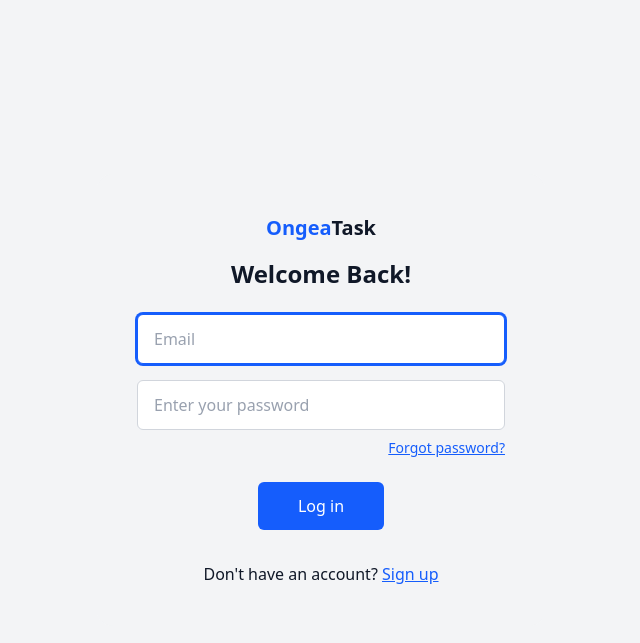
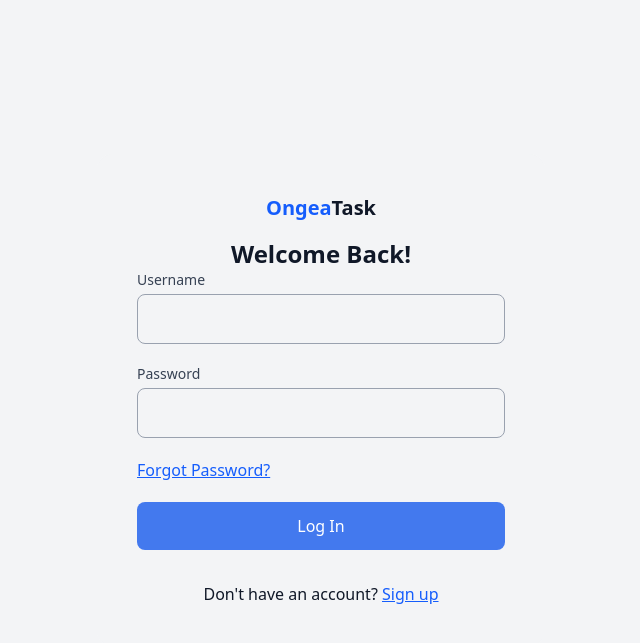
Before and after one commit to Ongea-Tech/OngeaTask, a Flask app: page /auth/login in a window 1280 px wide. Shown: the top 643 px of the page, without its empty margins (319-959 px from the left). Run offline with Flask 3, Linux system fonts and the light colour scheme; style sheets or scripts are compiled from the project's sources.

Commit message:
Implements flask forms

```diff
--- a/app/__init__.py
+++ b/app/__init__.py
@@ -15,6 +15,8 @@ def create_app():
 
     app.config['SQLALCHEMY_DATABASE_URI'] = os.getenv("DATABASE_URL")
     app.config['SQLALCHEMY_TRACK_MODIFICATIONS'] = False
+    app.config['SECRET_KEY'] = os.getenv("SECRET_KEY")
+    app.config["WTF_CSRF_ENABLED"] = True
 
     db.init_app(app)
     mail.init_app(app)
--- a/app/auth_routes.py
+++ b/app/auth_routes.py
@@ -5,19 +5,22 @@ from itsdangerous import URLSafeTimedSerializer
 from flask import current_app
 from flask_mail import Message
 from app import mail
+from app.forms import ForgotPasswordForm, LogInForm, SignUpForm, ResetPasswordForm
 
 
 auth = Blueprint('auth', __name__)
 
 @auth.route('/signup', methods=['GET', 'POST'])
 def signup():
-    if request.method == 'POST':
-        username = request.form.get('username')
-        first_name = request.form.get('first_name')
-        last_name = request.form.get('last_name')
-        email = request.form.get('email')
-        password = request.form.get('password')
-        confirm_password = request.form.get('confirm_password')
+    """Gets new user data and adds them to the database"""
+    form = SignUpForm()
+    if form.validate_on_submit():
+        username = form.username.data
+        first_name = form.first_name.data
+        last_name = form.last_name.data
+        email = form.email.data
+        password = form.password.data
+        confirm_password = form.confirm_password.data
 
         # Check if user already exists
         if User.query.filter_by(username=username).first():
@@ -37,14 +40,16 @@ def signup():
         flash('Account created. Please log in.')
         return redirect(url_for('auth.login'))
 
-    return render_template('signup.html')
+    return render_template('signup.html', form=form)
 
 
 @auth.route('/login', methods=['GET', 'POST'])
 def login():
-    if request.method == 'POST':
-        username = request.form.get('username')
-        password = request.form.get('password')
+    """Logs in existing user"""
+    form = LogInForm()
+    if form.validate_on_submit:
+        username = form.username.data
+        password = form.password.data
 
         user = User.query.filter_by(username=username).first()
         if user and user.check_password(password):
@@ -55,12 +60,14 @@ def login():
         else:
             flash('Invalid credentials')
 
-    return render_template('login.html')
+    return render_template('login.html', form=form)
 
 @auth.route('/forgot-password', methods=['GET', 'POST'])
 def forgot_password():
-    if request.method == 'POST':
-        email = request.form.get('email')
+    """Sends link to existing user for password reset"""
+    form = ForgotPasswordForm()
+    if form.validate_on_submit:
+        email = form.email.data
         user = User.query.filter_by(email=email).first()
 
         if user:
@@ -77,11 +84,12 @@ def forgot_password():
             return redirect(url_for('auth.login'))
         else:
             flash('No account found with that email.')
-    return render_template('forgot_password.html')
+    return render_template('forgot_password.html', form=form)
 
 
 @auth.route('/reset-password/<token>', methods=['GET', 'POST'])
 def reset_password(token):
+    """Enables password reset"""
     email = confirm_token(token)
 
     if not email:
@@ -90,7 +98,8 @@ def reset_password(token):
 
     user = User.query.filter_by(email=email).first_or_404()
 
-    if request.method == 'POST':
+    form = ResetPasswordForm()
+    if form.validate_on_submit:
         new_password = request.form.get('new_password')
         confirm_password = request.form.get('confirm_password')
 
@@ -106,15 +115,18 @@ def reset_password(token):
 
 @auth.route('/logout')
 def logout():
+    """logs out user"""
     session.clear()
     flash('Logged out.')
     return redirect(url_for('auth.login'))
 
 def generate_token(email):
+    """Generates password token"""
     serializer = URLSafeTimedSerializer(current_app.secret_key)
     return serializer.dumps(email, salt='password-reset-salt')
 
 def confirm_token(token, expiration=3600):
+    """confirms password token"""
     serializer = URLSafeTimedSerializer(current_app.secret_key)
     try:
         email = serializer.loads(token, salt='password-reset-salt', max_age=expiration)
--- /dev/null
+++ b/app/forms.py
@@ -0,0 +1,25 @@
+from flask_wtf import FlaskForm
+from wtforms import StringField, SubmitField, TextAreaField, PasswordField, BooleanField
+from wtforms.validators import DataRequired, Email, Length
+
+class ForgotPasswordForm(FlaskForm):
+    email = StringField("Email", validators=[DataRequired(message="Email is required!"), Email(message="Invalid email")], filters=[lambda x: x.strip() if x else x])
+    submit = SubmitField("Submit")
+
+class SignUpForm(FlaskForm):
+    username = StringField("Username", validators=[DataRequired(message="User name is required")], filters=[lambda x: x.strip() if x else x])
+    first_name = StringField("First Name", validators=[DataRequired(message="First name is required")], filters=[lambda x: x.strip() if x else x])
+    last_name = StringField("Last name", validators=[DataRequired(message="Last name is required")], filters=[lambda x: x.strip() if x else x])
+    email = StringField("Email", validators=[DataRequired(message="Email is required!"), Email(message="Invalid email")], filters=[lambda x: x.strip() if x else x])
+    password = PasswordField('New Password', validators=[DataRequired(message="Password Required"), Length(min=6, max=20, message="Password must be between 6 and 20 characters")])
+    confirm_password = PasswordField("Repeat Password", validators=[DataRequired()])
+    submit = SubmitField('Sign Up')
+
+class LogInForm(FlaskForm):
+    username = StringField("Username", validators=[DataRequired(message="User name is required")], filters=[lambda x: x.strip() if x else x])
+    password = PasswordField('Password', validators=[DataRequired()])
+    submit = SubmitField('Log In')
+
+class ResetPasswordForm(FlaskForm):
+    email = StringField("Email", validators=[DataRequired(message="Email is required!"), Email(message="Invalid email")], filters=[lambda x: x.strip() if x else x])
+    submit = SubmitField('Request Password Reset')
--- a/app/routes.py
+++ b/app/routes.py
@@ -17,7 +17,7 @@ def index():
     return render_template('index.html', tasks=active_tasks)
 
 
-@routes.route('/login')
+@routes.route('/login', methods=['GET', 'POST'])
 def login():
     return render_template('login.html')
 
--- a/app/templates/index.html
+++ b/app/templates/index.html
@@ -5,7 +5,7 @@
   <meta charset="UTF-8" />
   <title>My To-Do List</title>
   <link rel="stylesheet" href="{{ url_for('static', filename='dist/output.css') }}">
-  <!-- <link rel="stylesheet" href="{{ url_for('static', filename='styles.css') }}" /> -->
+  <link rel="stylesheet" href="{{ url_for('static', filename='styles.css') }}" />
   <link rel="stylesheet" href="https://cdnjs.cloudflare.com/ajax/libs/font-awesome/6.5.1/css/all.min.css" />
   {% block head %}{% endblock %}
 </head>
--- a/app/templates/login.html
+++ b/app/templates/login.html
@@ -25,45 +25,54 @@
       </h1>
 
       <!-- Form -->
-      <form class="mt-6" method="post">
+      <form id="loginForm" method="POST" action="{{ url_for('auth.login') }}" class="space-y-5">
+        {{ form.hidden_tag() }}
+
         <!-- Username / Email -->
         <div>
-          <input
-            type="text"
-            name="username"
-            placeholder="Email"
-            required
-            autofocus
-            class="w-full bg-white rounded-md border border-gray-300 px-4 py-3 text-gray-900 placeholder-gray-400 focus:outline-none focus:ring-2 focus:ring-blue-600 focus:border-blue-600"
-          />
+          {{ form.username.label(class_="block text-sm font-medium text-gray-700 mb-1") }}
+          {{ form.username(
+              class_="block w-full border border-gray-400 rounded-lg px-4 py-3 text-gray-700 focus:ring-[#4379EE] focus:border-[#4379EE]"
+          ) }}
+
+          {% if form.username.errors %}
+            {% for err in form.username.errors %}
+              <p class="text-sm text-red-600 mt-1">{{ err }}</p>
+            {% endfor %}
+          {% endif %}
         </div>
 
         <!-- Password + Forgot password -->
         <div class="mt-4">
-          <input
-            type="password"
-            name="password"
-            placeholder="Enter your password"
-            required
-            class="w-full bg-white rounded-md border border-gray-300 px-4 py-3 text-gray-900 placeholder-gray-400 focus:outline-none focus:ring-2 focus:ring-blue-600 focus:border-blue-600"
-          />
-          <div class="flex justify-end mt-2">
+          {{ form.password.label(class_="block text-sm font-medium text-gray-700 mb-1") }}
+          {{ form.password(
+              class_="block w-full border border-gray-400 rounded-lg px-4 py-3 text-gray-700 focus:ring-[#4379EE] focus:border-[#4379EE]"
+          ) }}
+
+          {% if form.password.errors %}
+            {% for err in form.password.errors %}
+              <p class="text-sm text-red-600 mt-1">{{ err }}</p>
+            {% endfor %}
+          {% endif %}
+        </div>
+
+        <div>
+          <p class="text-base text-gray-900">
             <a
               href="{{ url_for('auth.forgot_password') }}"
-              class="text-sm text-blue-600 underline hover:text-blue-700"
+              class="text-blue-600 font-medium underline hover:text-blue-700"
             >
-              Forgot password?
+              Forgot Password?
             </a>
-          </div>
+          </p>
         </div>
 
         <!-- Login button -->
-        <button
-          type="submit"
-          class="block mx-auto bg-blue-600 text-white font-medium py-3 px-10 rounded-md mt-6 hover:bg-blue-700 focus:outline-none focus:ring-2 focus:ring-blue-600 focus:ring-offset-2"
-        >
-          Log in
-        </button>
+        <div>
+          {{ form.submit(
+              class_="w-full bg-[#4379EE] rounded-lg py-3 hover:bg-blue-600 transition font-medium text-white bottom-2"
+          ) }}
+        </div>
       </form>
 
       <!-- Sign up -->
--- a/app/templates/signup.html
+++ b/app/templates/signup.html
@@ -14,7 +14,7 @@
                 <div class="details">
                     <h1>Create an account</h1>
                     <p class="existing">Already have an account? <a href="{{ url_for('auth.login') }}">Log In</a></p>
-                    <form class="sighnup-form1" method="post">
+                    <form class="sighnup-form1" method="POST">
                         <label>Username*</label>
                         <input type="text" name="username" placeholder="Username" required autofocus="">
                         <div class="side-by-side">
--- a/reset_db.py
+++ b/reset_db.py
@@ -1,9 +1,10 @@
 from app import create_app, db
-from app.models import Task, Subtask
 
 app = create_app()
 
 with app.app_context():
+    db.session.execute(db.text("SET FOREIGN_KEY_CHECKS=0;"))
     db.drop_all()
+    db.session.execute(db.text("SET FOREIGN_KEY_CHECKS=1;"))
     db.create_all()
     print("Database reset successfully.")
```
Also changed, not shown: app/api_routes.py (+16 -0 lines), app/templates/forgot_password.html (+14 -8 lines), app/templates/reset_password.html (+17 -6 lines), requirements.txt (+10 -7 lines).
